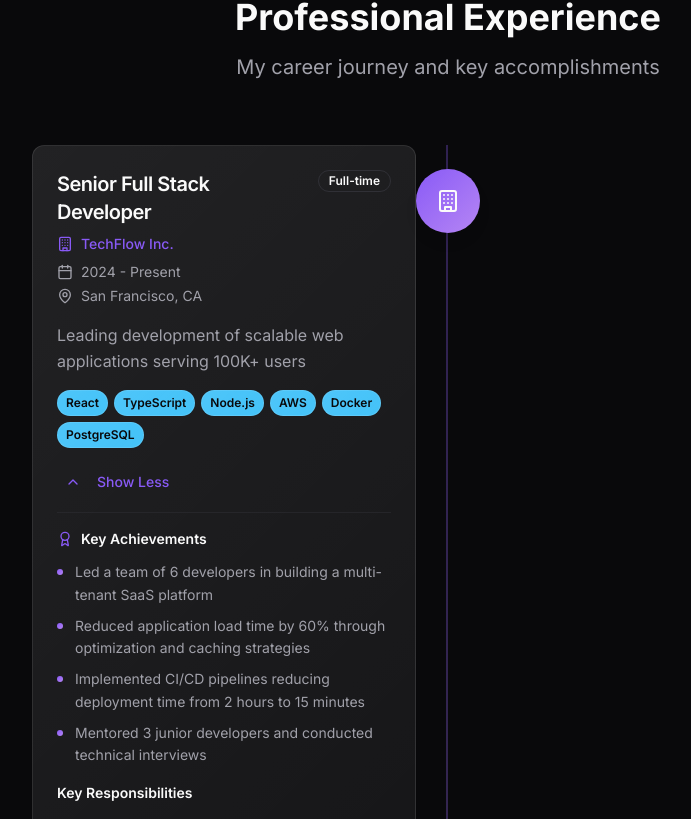
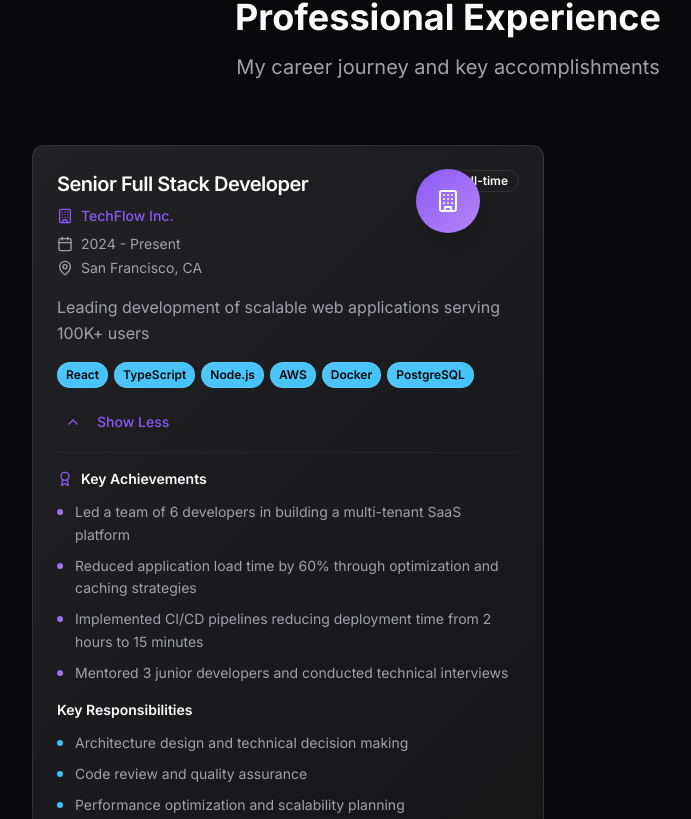
Before and after one commit to js0414030/stellar-portfolio-suite, a React (Vite) app: page /experience in a window 1280 px wide. Shown: the part 621-1440 px from the top of the page, without its empty margins (192-883 px from the left). Built offline with nearby package versions, Linux system fonts and the light colour scheme; the HTML template or start-up script is replaced by a standard one.

Commit message:
Fix Experience page layout

```diff
--- a/src/pages/Experience.tsx
+++ b/src/pages/Experience.tsx
@@ -212,28 +212,27 @@ const Experience = () => {
           </div>
 
           <div className="relative">
-            {/* Timeline line - hidden on mobile for cleaner look */}
-            <div className="hidden md:block absolute left-1/2 transform -translate-x-0.5 top-0 bottom-0 w-0.5 bg-gradient-primary opacity-30" />
+            {/* Timeline line */}
+            <div className="absolute left-8 md:left-1/2 md:transform md:-translate-x-0.5 top-0 bottom-0 w-0.5 bg-gradient-primary opacity-30" />
 
             <div className="space-y-8 md:space-y-16">
               {experiences.map((exp, index) => (
                 <div
                   key={exp.id}
-                  className="relative reveal"
+                  className={`relative flex flex-col md:flex-row items-start ${
+                    index % 2 === 0 ? 'md:flex-row' : 'md:flex-row-reverse'
+                  } reveal`}
                   style={{ animationDelay: `${index * 0.2}s` }}
                 >
-                  {/* Timeline node - centered on desktop, left-aligned on mobile */}
+                  {/* Timeline node */}
                   <div className="flex-shrink-0 w-12 h-12 md:w-16 md:h-16 bg-gradient-primary rounded-full flex items-center justify-center absolute left-4 md:left-1/2 md:transform md:-translate-x-1/2 top-6 z-10 shadow-lg">
                     <Building className="w-4 h-4 md:w-6 md:h-6 text-primary-foreground" />
                   </div>
 
-                  {/* Content - responsive layout */}
-                  <div className={`w-full md:w-1/2 ${
-                    index % 2 === 0
-                      ? 'md:pr-8 md:ml-0'
-                      : 'md:pl-8 md:ml-1/2'
-                  }`}>
-                    <div className="ml-20 md:ml-0">
+                  {/* Content */}
+                  <div className={`flex-1 ml-20 md:ml-0 ${
+                    index % 2 === 0 ? 'md:mr-8' : 'md:ml-8'
+                  } max-w-lg`}>
                     <Card className="glass border-primary/20 hover:border-primary/40 transition-all duration-300 hover:shadow-lg hover:shadow-primary/10">
                       <CardHeader className="pb-4">
                         <div className="flex flex-col sm:flex-row sm:items-start sm:justify-between gap-3">
@@ -324,7 +323,6 @@ const Experience = () => {
                         </div>
                       </CardContent>
                     </Card>
-                    </div>
                   </div>
                 </div>
               ))}
```
Lines whose indentation alone changed are shown as unchanged.
